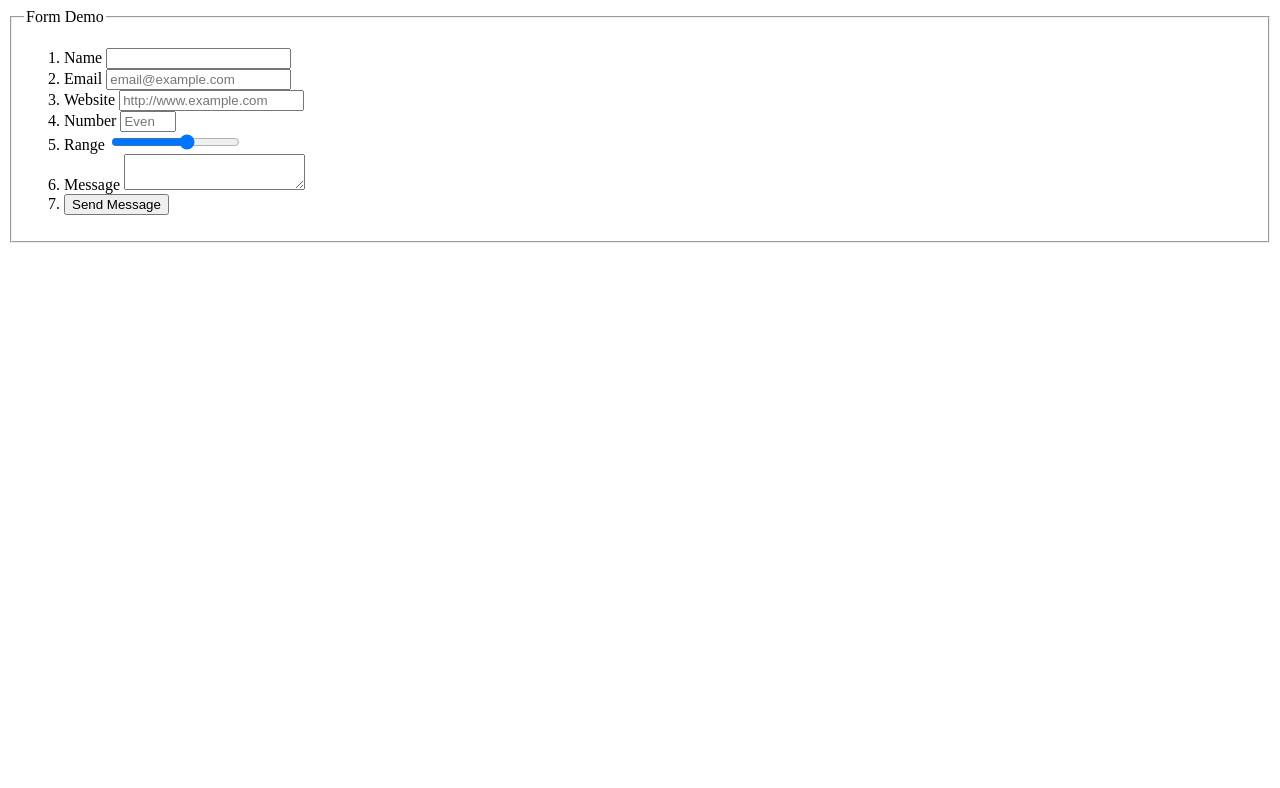
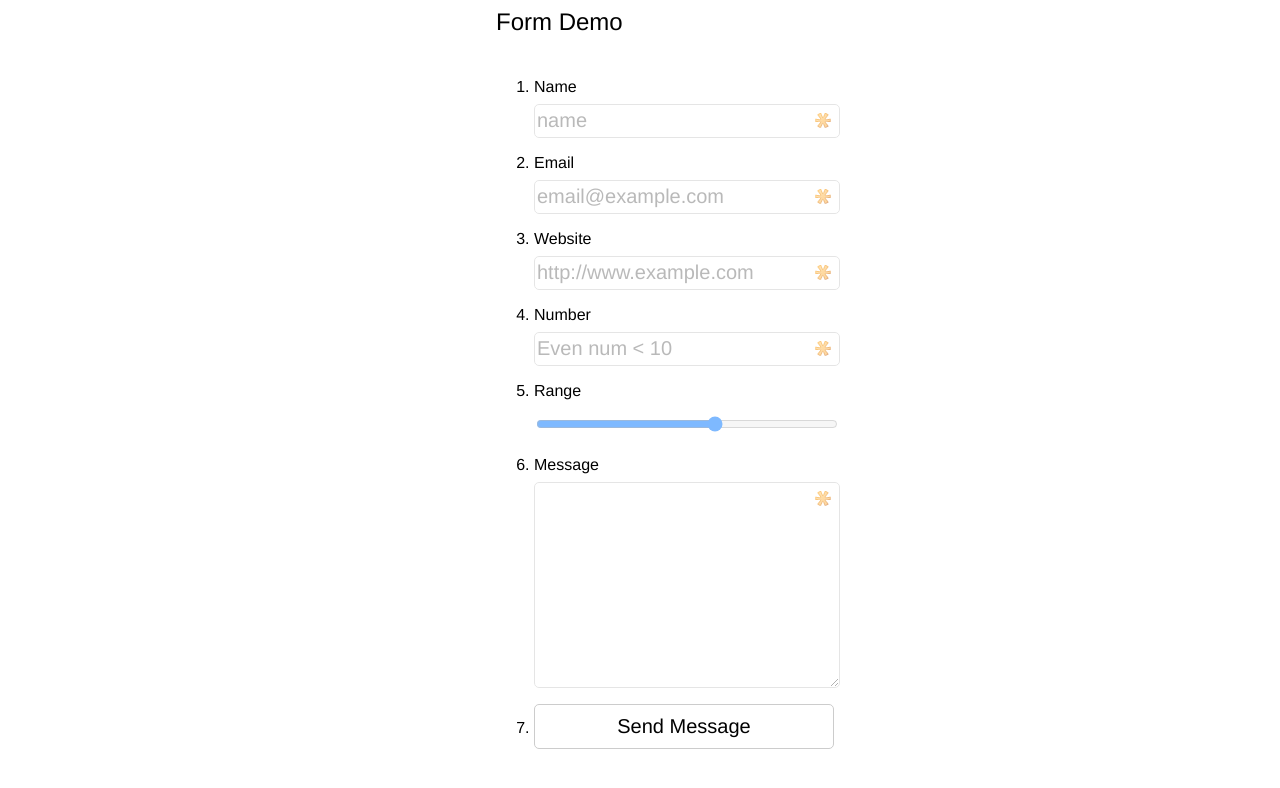
Before and after one commit to mmeboucher/angular_session5, a plain HTML site: page other/html5 forms/start.html in a window 1280 px wide. Drawn offline with Linux system fonts and the light colour scheme.

Commit message:
added addport form

```diff
--- a/other/html5 forms/start.html
+++ b/other/html5 forms/start.html
@@ -4,17 +4,100 @@
 	<meta charset="utf-8" />
 	<meta http-equiv="X-UA-Compatible" content="chrome=1" /><!-- Optimistically rendering in Chrome Frame in IE. -->
 	<style>
+*:focus{
+	outline:none; /* Prevents blue border in Webkit */
+}
+
+body {
+	font-family: "Helvetica Neue", Helvetica, Arial, sans-serif; /*  */
+}
+
+#wrapper {
+	width:320PX;
+	margin: 0 auto;
+}
+
+form {
+	margin: 20px O;
+}
+fieldset {
+	border:none;
+
+}
+legend {
+	font-size:24px;
+	margin-bottom:20px;
+}
+p {
+	line-height: 1.6;
+}
+
+input, textarea {
+	font-family: "Helvetica Neue", Helvetica, Arial, sans-serif;
+	background-color:#fff;
+	border:1px solid #ccc;
+	font-size:20px;
+	width:300px;
+	min-height:30px;
+	display:block;
+	margin-bottom:16px;
+	margin-top:8px;
+
+	-webkit-border-radius:5px;
+	-moz-border-radius:5px;
+	border-radius:5px;
+
+	-webkit-transition: all 0.5s ease-in-out;
+	-moz-transition: all 0.5s ease-in-out;
+	transition: all 0.5s ease-in-out;
+}
+
+textarea {
+		min-height:200px;
+}
+
+input:focus, textarea:focus {
+	-webkit-box-shadow:0 0 25px #ccc;
+	-moz-box-shadow:0 0 25px #ccc;
+	box-shadow:0 0 25px #ccc;
+
+	-webkit-transform: scale(1.05);
+	-moz-transform: scale(1.05);
+	transform: scale(1.05);
+}
+
+input:not(:focus), textarea:not(:focus) {
+	opacity:0.5;
+}
+
+input:required, textarea:required {
+	background:url("asterisk_orange.png") no-repeat 280px 7px;
+}
+
+input:valid, textarea:valid {
+	background:url("tick.png") no-repeat 280px 5px;
+}
+
+input:focus:invalid, textarea:focus:invalid {
+	background:url("cancel.png") no-repeat 280px 7px;
+}
+
+input[type=submit] {
+	padding:10px;
+	background:none;
+	opacity:1.0;
+}
 
 	</style>
 </head>
 <body>
 	<div id="wrapper">
-		<form name="" action="">
+		<form name="" action="" novalidate>
 			<fieldset>
 				<legend>Form Demo</legend>
 				<ol>
-					<li><label for="name">Name</label>
-						<input type="text" name="name" />
+					<li><label for="name" >Name</label>
+						<input type="text" name="name" required placeholder="name"/>
 					</li>
 
 					<li><label for="email">Email</label>
```
Also changed, not shown: angular/4-controller.html (added, +96 -0 lines).
